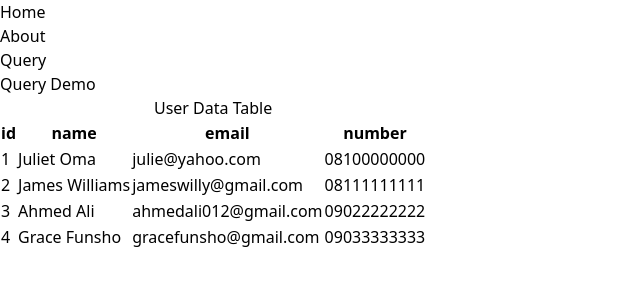
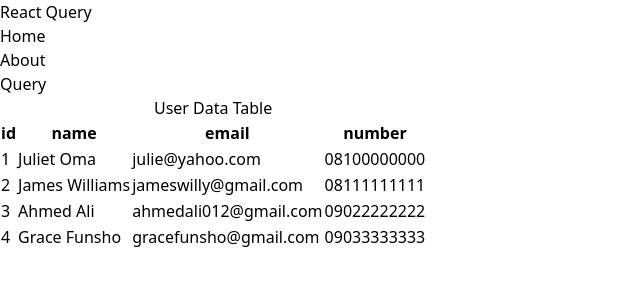
Before and after one commit to pagarevijayy/dev-dojo, a React (Vite) app in the folder kata-react-context/: page /react-query in a window 1280 px wide. Shown: the top 300 px of the page, without its empty margins (0-640 px from the left). Built offline with nearby package versions, Linux system fonts and the light colour scheme; data requests are answered from the project's data file.

Commit message:
code refactored

```diff
--- a/kata-react-context/src/App.tsx
+++ b/kata-react-context/src/App.tsx
@@ -6,7 +6,7 @@ function App() {
     return (
         <div className="p-4">
             <Header />
-            <main>
+            <main className="container">
                 <Outlet />
             </main>
         </div>
--- /dev/null
+++ b/kata-react-context/src/hooks/useSetPageTitle.tsx
@@ -0,0 +1,11 @@
+import { useEffect } from "react";
+import { usePageContext } from "../contexts/PageContext";
+
+const useSetPageTitle = (title: string) => {
+    const page = usePageContext();
+
+    useEffect(() => {
+        page.setPageName(title);
+    }, [page, title]);
+};
+export default useSetPageTitle;
--- a/kata-react-context/src/pages/About.tsx
+++ b/kata-react-context/src/pages/About.tsx
@@ -2,6 +2,7 @@ import { useEffect } from "react";
 import { usePageContext } from "../contexts/PageContext";
 
 const About = () => {
+    // This logic of updating context is abstracted in useSetPageTitle. Following code is for sample purpose.
     const page = usePageContext();
 
     useEffect(() => {
--- a/kata-react-context/src/pages/Homepage.tsx
+++ b/kata-react-context/src/pages/Homepage.tsx
@@ -1,12 +1,7 @@
-import { useEffect } from "react";
-import { usePageContext } from "../contexts/PageContext";
+import useSetPageTitle from "../hooks/useSetPageTitle";
 
 const Homepage = () => {
-    const page = usePageContext();
-
-    useEffect(() => {
-        page.setPageName("Homepage");
-    }, [page]);
+    useSetPageTitle("Homepage");
 
     return (
         <div className="my-6">
--- a/kata-react-context/src/pages/QueryDemo.tsx
+++ b/kata-react-context/src/pages/QueryDemo.tsx
@@ -1,4 +1,5 @@
 import { useQuery } from "@tanstack/react-query";
+import useSetPageTitle from "../hooks/useSetPageTitle";
 
 const baseURL = "http://localhost:3000";
 
@@ -9,27 +10,8 @@ type userType = {
     number: string;
 };
 
-const QueryDemo = () => {
-    const {
-        data: users,
-        error,
-        isPending,
-    } = useQuery({
-        queryKey: ["repoData"],
-        queryFn: async () => {
-            const res = await fetch(`${baseURL}/users`);
-            const users = await res.json();
-            return users;
-        },
-    });
-
-    if (isPending) return "Loading...";
-
-    if (error) return "An error has occurred: " + error.message;
-
+const UserTable = ({ users }: { users: userType[] }) => {
     return (
-        <>
-            <h2>Query Demo</h2>
         <table
             id="users_table"
             className="table-auto w-full text-sm text-left rtl:text-right text-gray-500 dark:text-gray-400"
@@ -67,6 +49,33 @@ const QueryDemo = () => {
                 })}
             </tbody>
         </table>
+    );
+};
+
+const fetchUsers = async () => {
+    const res = await fetch(`${baseURL}/users`);
+    const users = await res.json();
+    return users;
+};
+
+const QueryDemo = () => {
+    useSetPageTitle("React Query");
+    const {
+        data: users,
+        error,
+        isPending,
+    } = useQuery({
+        queryKey: ["usersTable"],
+        queryFn: fetchUsers,
+    });
+
+    if (isPending) return "Loading...";
+
+    if (error) return "An error has occurred: " + error.message;
+
+    return (
+        <>
+            <UserTable users={users}></UserTable>
         </>
     );
 };
```
Also changed, not shown: 1 other file (tests, documents, lock files or other folders). Lines whose indentation alone changed are shown as unchanged.
